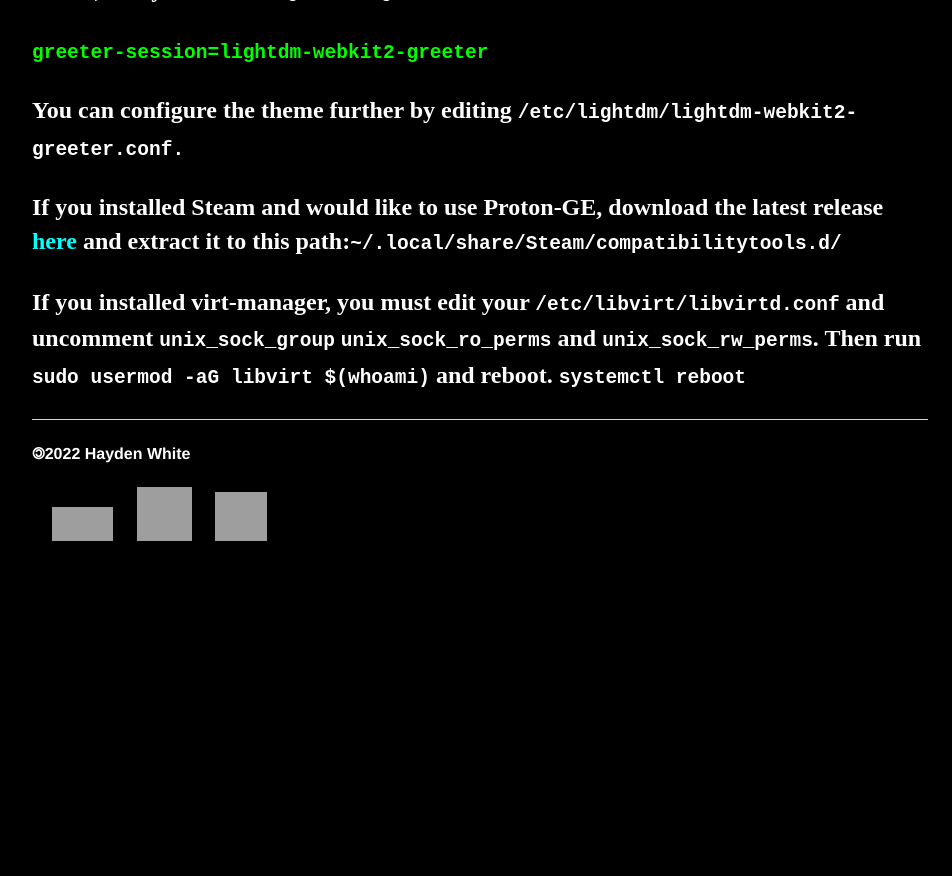
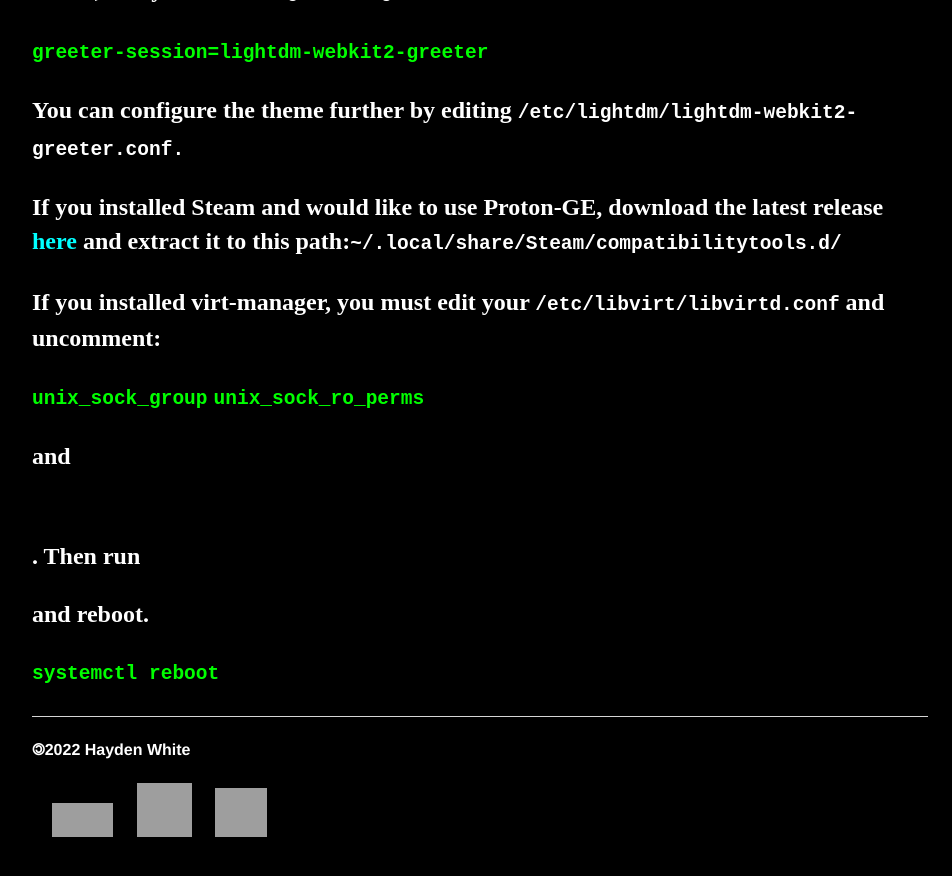
Before and after one commit to whiteVHS/whiteVHS.github.io, a Jekyll site: the page built from kaarbs/index.html, in a window 1280 px wide and 900 px high, scrolled down 1802 px, cut to the strip 0-876 px from the top of the window. Shown: the whole strip, without its empty margins (160-1112 px from the left). Built offline with Jekyll 4.4.1, drawn with Linux system fonts in a browser that asks for light colours; before the commit the page ends 2406 px from its top, so only the background shows below that; grey boxes are pictures that could not be loaded.

Commit message:
Update index.html

```diff
--- a/kaarbs/index.html
+++ b/kaarbs/index.html
@@ -28,5 +28,5 @@ title: kojiros automated arch ricing bash script
     <p style="color:lime"><code>greeter-session=lightdm-webkit2-greeter</code></p>
     <p style="color:white">You can configure the theme further by editing <code>/etc/lightdm/lightdm-webkit2-greeter.conf.</code></p>
     <p style="color:white">If you installed Steam and would like to use Proton-GE, download the latest release <a href="https://github.com/GloriousEggroll/proton-ge-custom/releases/latest/" target="_blank" rel="noopener noreferrer">here</a> and extract it to this path:<code>~/.local/share/Steam/compatibilitytools.d/</code></p>
-    <p style="color:white">If you installed virt-manager, you must edit your <code>/etc/libvirt/libvirtd.conf</code> and uncomment <style="color:lime"><code>unix_sock_group</code> <code>unix_sock_ro_perms</code></style> and <style="color:lime"><code>unix_sock_rw_perms</code></style>. Then run <style="color:lime><code>sudo usermod -aG libvirt $(whoami)</code></style> and reboot. <style="color:lime"><code>systemctl reboot</code></style></p>
+    <p style="color:white">If you installed virt-manager, you must edit your <code>/etc/libvirt/libvirtd.conf</code> and uncomment:</p><p style="color:lime"><code>unix_sock_group</code> <code>unix_sock_ro_perms</code></style></p><p style="color:white"> and </p><style="color:lime"><code>unix_sock_rw_perms</code></style><p style=""color:white">. Then run </p><p style="color:lime><code>sudo usermod -aG libvirt $(whoami)</code></p><p style="color:white"> and reboot. </p><p style="color:lime"><code>systemctl reboot</code></p>
     </div><!-- /.blurb -->
```
